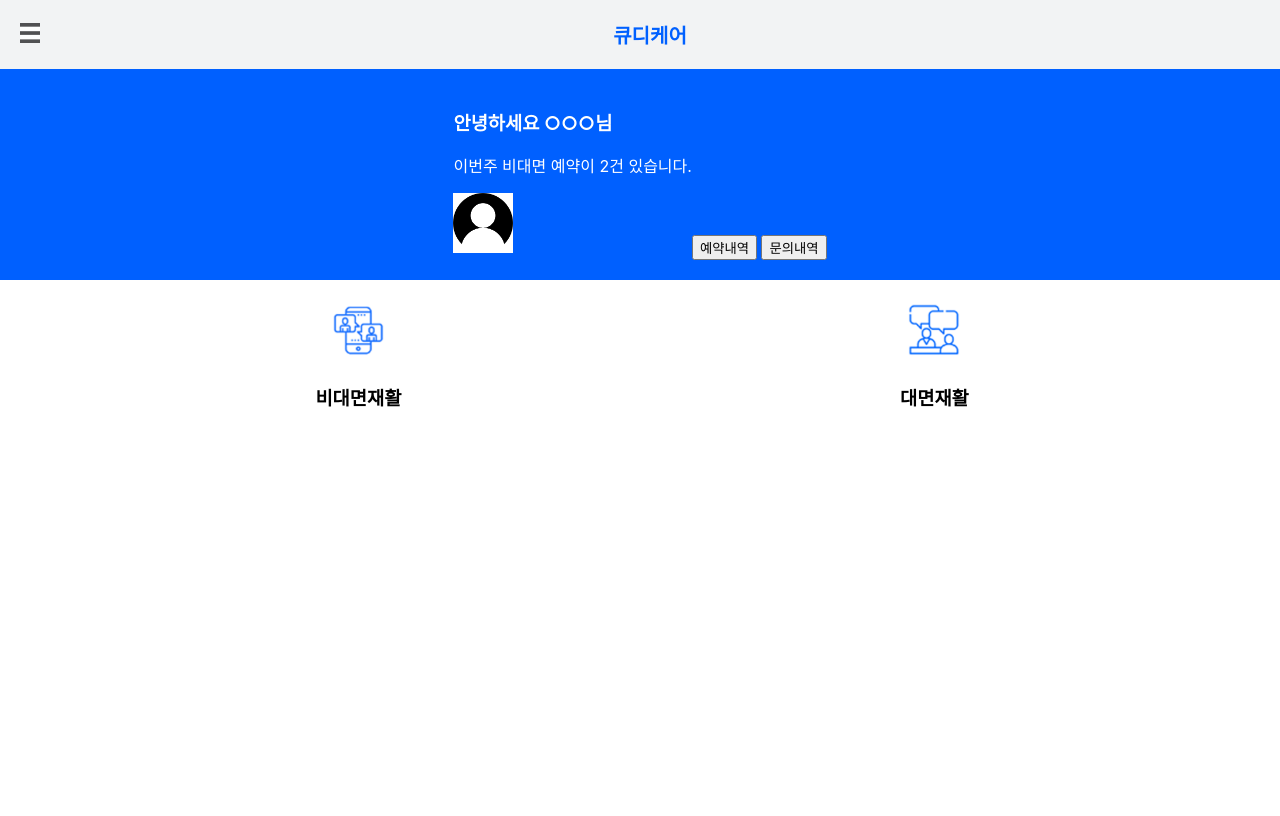
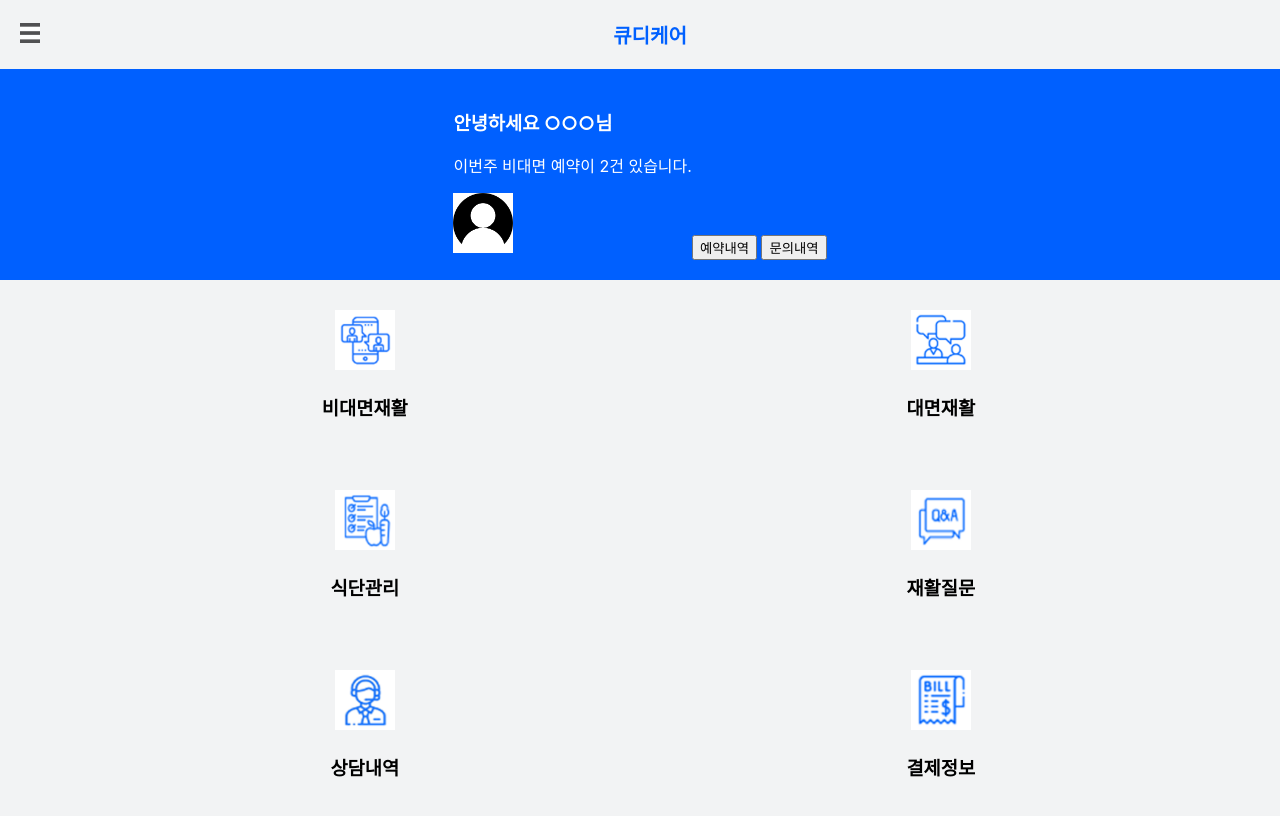
Before and after one commit to ahnss0610/profeta, a React (Create React App) app: page / in a window 1280 px wide. Shown: the top 816 px of the page. Built offline with nearby package versions, Linux system fonts and the light colour scheme.

Commit message:
5차 수정

```diff
--- a/src/App.css
+++ b/src/App.css
@@ -1,5 +1,6 @@
 .App {
   text-align: center;
+  background:#f2f3f4;
 }
 .body{
   font-family: 'nanumbarungothic';
@@ -30,20 +31,48 @@ display: inline-block;
 .menu {
  text-align: center;
  display: table-cell;
- width: 1%
+ width: 1%;
 }
 
 .list {
   display: table;
-  margin-top: 20px;
-  margin-left: 3%;
+  margin-top: 30px;
+  margin-left: 6%;
   /*text-align: left;*/
-  height: 200px;
   width: 90%;
 }
-.lists {
+.list1 {
   vertical-align: auto;
   display: table-cell;
+  width: 120px;
+  height: 150px;
+}
+
+.lists {
+  display: table;
+  margin-top: 30px;
+  margin-left: 6%;
+  width: 90%;
+}
+.list2 {
+  vertical-align: auto;
+  display: table-cell;
+  width: 120px;
+  height: 150px;
+}
+
+.listss {
+  display: table;
+  margin-top: 30px;
+  margin-left: 6%;
+  width: 90%;
+}
+.list3 {
+  vertical-align: auto;
+  display: table-cell;
+  width: 120px;
+  height: 150px;
+
 }
 
 .App-logo {
--- a/src/App.js
+++ b/src/App.js
@@ -6,10 +6,15 @@ import imgA from './images/프로필.png';
 import imgZ from './images/navigation-button.gif';
 import img1 from './images/1.PNG';
 import img2 from './images/2.PNG';
+import img3 from './images/3.PNG';
+import img4 from './images/4.PNG';
+import img5 from './images/5.PNG';
+import img6 from './images/6.PNG';
 
 function App() {
 
- let [제목, 이름변경] = useState(['비대면재활', '대면재활', '']);
+ let [제목, 이름변경] = useState(['비대면재활', '대면재활', '식단관리',
+ '재활질문', '상담내역', '결제정보']);
 
 return (
     <div className="App">
@@ -21,13 +26,33 @@ return (
       </div>
       <Modal/>
       <div className="list">
-      <div className="lists">
+      <div className="list1">
       <img src={img1}width='60' height='60' alt='testA'/>
         <h3>{ 제목[0] }</h3>
         </div>
-        <div className="lists">
+        <div className="list1">
         <img src={img2}width='60' height='60' alt='testA'/>
         <h3>{ 제목[1] } </h3>
+        </div>
+        </div>
+        <div className="lists">
+        <div className="list2">
+      <img src={img3}width='60' height='60' alt='testA'/>
+        <h3>{ 제목[2] }</h3>
+        </div>
+        <div className="list2">
+      <img src={img4}width='60' height='60' alt='testA'/>
+        <h3>{ 제목[3] }</h3>
+        </div>
+        </div>
+        <div className="listss">
+        <div className="list3">
+      <img src={img5}width='60' height='60' alt='testA'/>
+        <h3>{ 제목[4] }</h3>
+        </div>
+        <div className="list3">
+      <img src={img6}width='60' height='60' alt='testA'/>
+        <h3>{ 제목[5] }</h3>
         </div>
       </div>
     </div>
```
